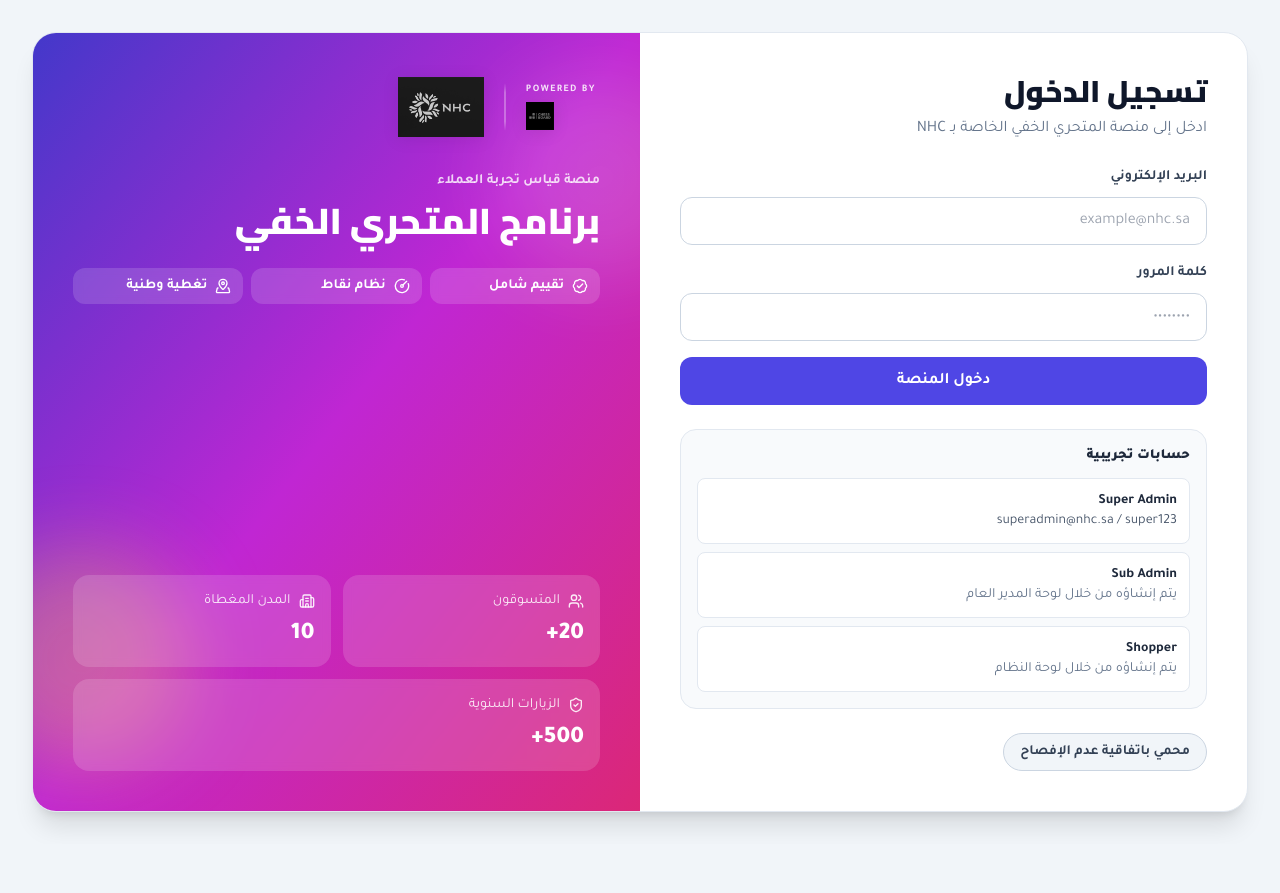
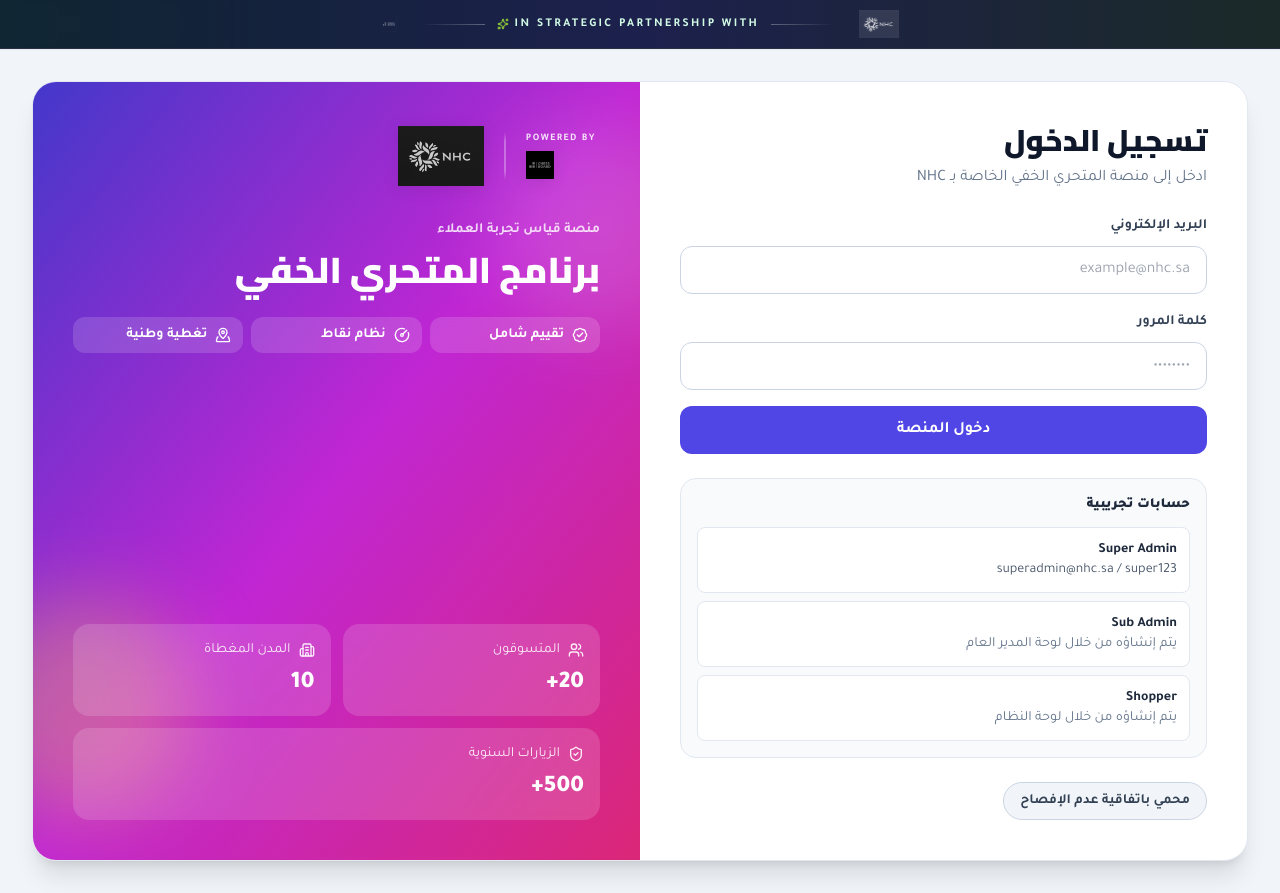
Before and after one commit to YusufMohamed-tech/NHC_Live_dashboard, a React (Vite) app: page / in a window 1280 px wide. Before the commit the page ends 844 px from the top, so only its background shows below. Built offline with nearby package versions, Linux system fonts and the light colour scheme.

Commit message:
feat(branding): add global creative strategic partnership top banner

```diff
--- /dev/null
+++ b/src/components/TopBanner.jsx
@@ -0,0 +1,46 @@
+import React from 'react'
+import { Sparkles } from 'lucide-react'
+
+export default function TopBanner() {
+  return (
+    <div className="relative z-50 flex items-center justify-center overflow-hidden bg-slate-900 border-b border-white/10 px-4 py-2.5 sm:px-6 shadow-sm">
+      {/* Background Accents */}
+      <div className="absolute inset-0 bg-gradient-to-r from-emerald-600/10 via-indigo-900/40 to-lime-500/10" />
+      <div className="absolute -left-1/4 inset-y-0 w-1/2 bg-gradient-to-r from-transparent via-white/5 to-transparent blur-2xl animate-pulse" />
+
+      <div className="relative flex flex-col md:flex-row items-center justify-center gap-3 sm:gap-6 text-sm text-white/90">
+
+        {/* Left Side: NHC */}
+        <div className="flex items-center gap-3">
+          <img
+            src="/branding/nhc-logo.png"
+            alt="NHC Platform"
+            className="h-6 sm:h-7 w-auto drop-shadow-lg"
+            style={{ filter: 'grayscale(1) invert(1)', mixBlendMode: 'screen' }}
+          />
+        </div>
+
+        {/* Center: Message */}
+        <div className="flex items-center gap-3" dir="ltr">
+          <div className="hidden sm:block h-[1px] w-8 sm:w-16 bg-gradient-to-r from-transparent to-white/30" />
+          <div className="flex items-center gap-1.5 text-[10px] sm:text-xs font-bold uppercase tracking-[0.2em] text-emerald-100">
+            <Sparkles className="h-3 w-3 text-lime-400" />
+            <span>In Strategic Partnership With</span>
+          </div>
+          <div className="hidden sm:block h-[1px] w-8 sm:w-16 bg-gradient-to-l from-transparent to-white/30" />
+        </div>
+
+        {/* Right Side: Chessboard */}
+        <div className="flex items-center gap-3">
+          <img
+            src="/branding/chessboard-logo.jpeg"
+            alt="Chessboard Partner"
+            className="h-4 sm:h-4 w-auto opacity-90 transition-opacity hover:opacity-100 drop-shadow-lg"
+            style={{ filter: 'grayscale(1) invert(1)', mixBlendMode: 'screen' }}
+          />
+        </div>
+
+      </div>
+    </div>
+  )
+}
--- a/src/main.jsx
+++ b/src/main.jsx
@@ -2,11 +2,13 @@
 import { createRoot } from 'react-dom/client'
 import { BrowserRouter } from 'react-router-dom'
 import './index.css'
+import TopBanner from './components/TopBanner'
 import App from './App.jsx'
 
 createRoot(document.getElementById('root')).render(
   <StrictMode>
     <BrowserRouter>
+      <TopBanner />
       <App />
     </BrowserRouter>
   </StrictMode>,
```
